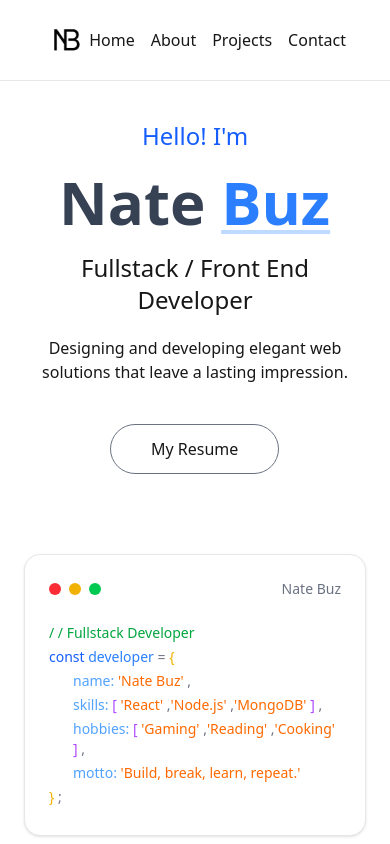
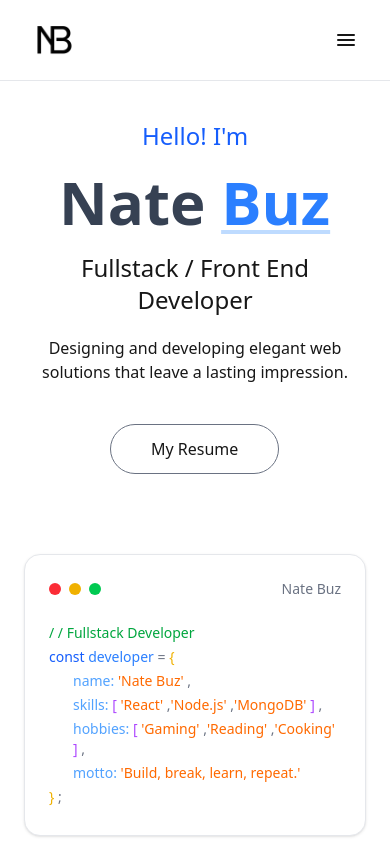
Before and after one commit to bnethanel/my-portfolio, a Next.js app: page / in a window 390 px wide. Shown: the top 844 px of the page. Built offline with nearby package versions, Linux system fonts and the light colour scheme.

Commit message:
add mobile nav

```diff
--- a/src/app/cmps/Header.jsx
+++ b/src/app/cmps/Header.jsx
@@ -1,10 +1,12 @@
+"use client"
 import Link from 'next/link'
-import React from 'react'
-import Image from "next/image";
+import React, { useState } from 'react'
+import Image from "next/image"
 
 export function Header() {
+    const [open, setOpen] = useState(false)
     return (
-        <header className="fixed top-0 inset-x-0 z-50 backdrop-blur border-b border-gray-200 px-20 max-md:px-5">
+        <header className={`fixed top-0 inset-x-0 z-50 backdrop-blur border-b border-gray-200 px-20 max-md:px-5 max-sm:px-0 ${open ? "bg-white/80" : "bg-transparent"}`}>
             <div className='mx-auto w-full px-6 h-20 flex items-center justify-between'>
                 <Link href="/">
                     <Image
@@ -14,11 +16,36 @@ export function Header() {
                         height={60}
                         priority />
                 </Link>
-                <nav className="flex gap-4 text-m">
+                <nav className="flex gap-4 text-m hidden md:flex">
                     <Link href="#home" className="hover:underline">Home</Link>
                     <Link href="#about" className="hover:underline">About</Link>
                     <Link href="#projects" className="hover:underline">Projects</Link>
                     <Link href="#contact" className="hover:underline">Contact</Link>
+                </nav>
+                <button
+                    className="md:hidden inline-flex items-center justify-center rounded-md p-2 outline-none focus:ring-2 focus:ring-blue-500"
+                    aria-label="Toggle menu"
+                    aria-expanded={open}
+                    onClick={() => setOpen((v) => !v)}
+                >
+
+                    <svg className={`h-6 w-6 ${open ? "hidden" : "block"}`} viewBox="0 0 24 24" fill="none" stroke="currentColor">
+                        <path strokeWidth="2" strokeLinecap="round" d="M4 7h16M4 12h16M4 17h16" />
+                    </svg>
+                    <svg className={`h-6 w-6 ${open ? "block" : "hidden"}`} viewBox="0 0 24 24" fill="none" stroke="currentColor">
+                        <path strokeWidth="2" strokeLinecap="round" d="M6 18L18 6M6 6l12 12" />
+                    </svg>
+                </button>
+            </div>
+            <div
+                className={`md:hidden overflow-hidden transition-[max-height,opacity] duration-300
+                ${open ? "max-h-64 opacity-100" : "max-h-0 opacity-0"}`}
+            >
+                <nav className="px-6 pb-4 pt-2 flex flex-col gap-3 text-base">
+                    <Link onClick={() => setOpen(false)} href="#home" className="py-1">Home</Link>
+                    <Link onClick={() => setOpen(false)} href="#about" className="py-1">About</Link>
+                    <Link onClick={() => setOpen(false)} href="#projects" className="py-1">Projects</Link>
+                    <Link onClick={() => setOpen(false)} href="#contact" className="py-1">Contact</Link>
                 </nav>
             </div>
 
```
